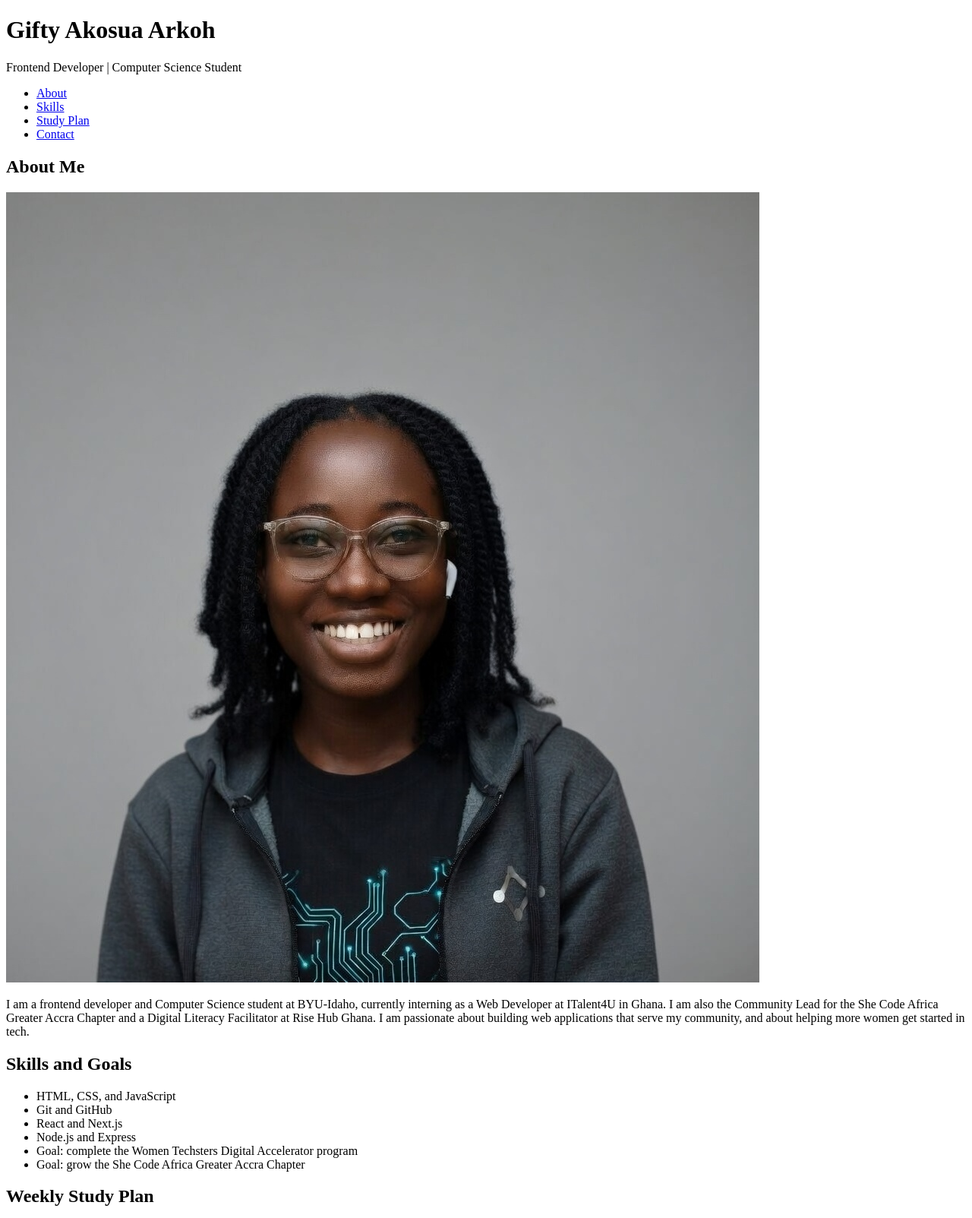
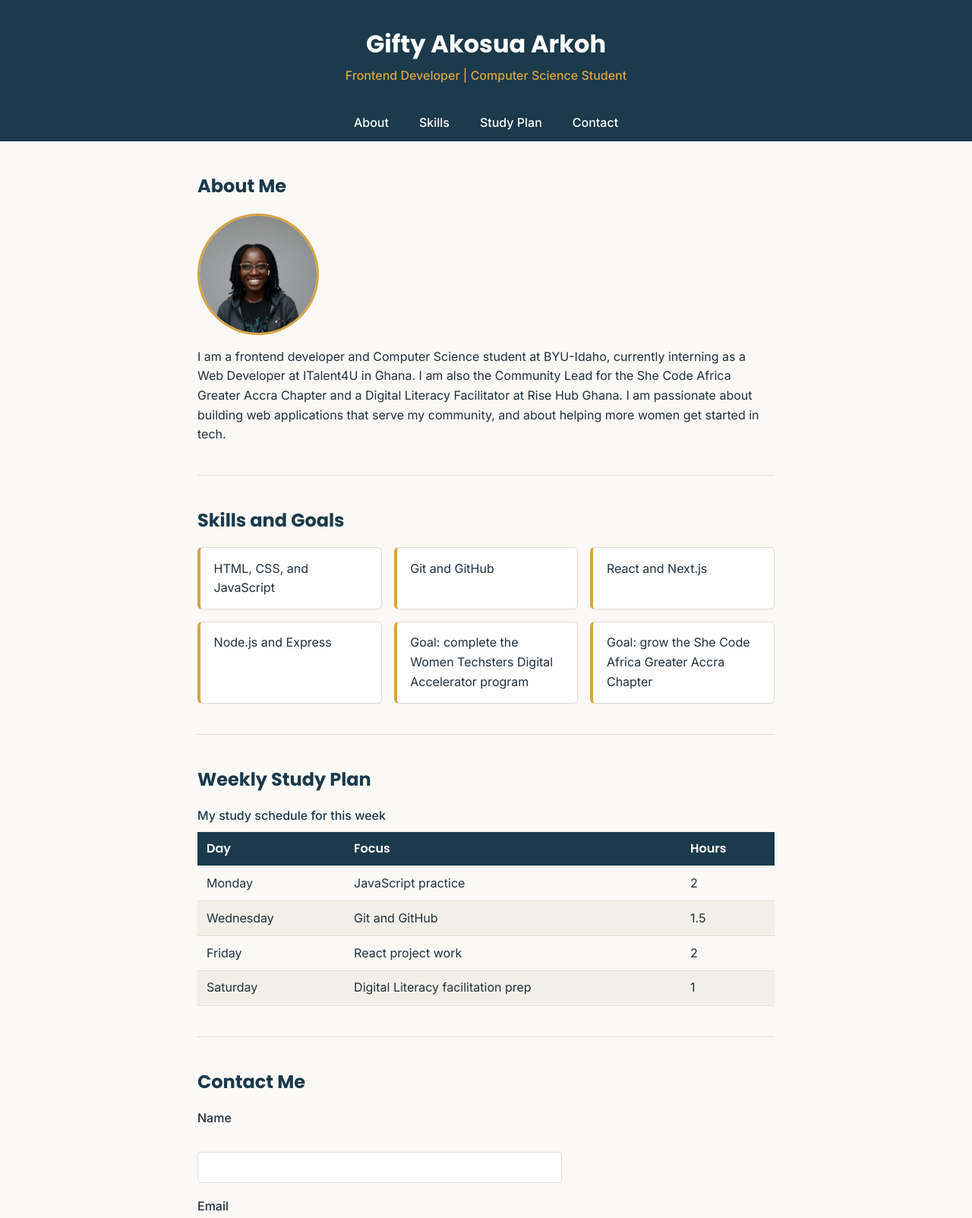
Before and after one commit to Gifty12-hub/sprint-prep, a plain HTML site: page profile-page/index.html in a window 1280 px wide. Shown: the top 1603 px of the page at 76% size. Drawn offline with Linux system fonts and the light colour scheme; files whose address does not match are found by name.

Commit message:
todo app commit

```diff
--- a/profile-page/index.html
+++ b/profile-page/index.html
@@ -5,6 +5,7 @@
     <meta charset="UTF-8">
     <meta name="viewport" content="width=device-width, initial-scale=1.0">
     <title>Gifty Akosua Arkoh - Profile</title>
+    <link rel="stylesheet" href="style.css">
 </head>
 
 <body>
--- a/profile-page/style.css
+++ b/profile-page/style.css
@@ -0,0 +1,231 @@
+/* ===== Base & Typography ===== */
+@import url('https://fonts.googleapis.com/css2?family=Poppins:wght@600;700&family=Inter:wght@400;500&display=swap');
+
+:root {
+    --color-primary: #1B3A4B;
+    --color-accent: #D9A441;
+    --color-bg: #FAF9F6;
+    --color-text: #22303C;
+    --color-card-bg: #FFFFFF;
+    --color-border: #E3DED4;
+}
+
+* {
+    box-sizing: border-box;
+    margin: 0;
+    padding: 0;
+}
+
+body {
+    font-family: 'Inter', sans-serif;
+    color: var(--color-text);
+    background-color: var(--color-bg);
+    line-height: 1.6;
+}
+
+h1,
+h2 {
+    font-family: 'Poppins', sans-serif;
+    color: var(--color-primary);
+}
+
+main {
+    max-width: 800px;
+    margin: 0 auto;
+    padding: 0 1.25rem;
+}
+
+section {
+    padding: 2.5rem 0;
+    border-bottom: 1px solid var(--color-border);
+}
+
+/* ===== Header ===== */
+header {
+    background-color: var(--color-primary);
+    color: #FFFFFF;
+    padding: 2rem 1.25rem 1.5rem;
+    text-align: center;
+}
+
+header h1 {
+    color: #FFFFFF;
+    font-size: 2rem;
+}
+
+header p {
+    color: var(--color-accent);
+    font-weight: 500;
+    margin-top: 0.25rem;
+}
+
+/* ===== Navigation (Flexbox) ===== */
+nav {
+    background-color: var(--color-primary);
+}
+
+nav ul {
+    list-style: none;
+    display: flex;
+    flex-wrap: wrap;
+    justify-content: center;
+    gap: 1.5rem;
+    padding: 0.75rem 1rem;
+}
+
+nav a {
+    color: #FFFFFF;
+    text-decoration: none;
+    font-weight: 500;
+    padding: 0.25rem 0.5rem;
+    border-bottom: 2px solid transparent;
+    transition: border-color 0.2s ease, color 0.2s ease;
+}
+
+nav a:hover,
+nav a:focus {
+    border-color: var(--color-accent);
+    color: var(--color-accent);
+}
+
+/* ===== Bio ===== */
+#bio img {
+    width: 160px;
+    height: 160px;
+    object-fit: cover;
+    border-radius: 50%;
+    border: 3px solid var(--color-accent);
+    display: block;
+    margin: 1rem 0;
+}
+
+/* ===== Skills as cards (Flexbox, wraps) ===== */
+#skills ul {
+    list-style: none;
+    display: flex;
+    flex-wrap: wrap;
+    gap: 1rem;
+    margin-top: 1rem;
+}
+
+#skills li {
+    background-color: var(--color-card-bg);
+    border: 1px solid var(--color-border);
+    border-left: 4px solid var(--color-accent);
+    border-radius: 6px;
+    padding: 0.9rem 1.1rem;
+    flex: 1 1 220px;
+    box-shadow: 0 1px 3px rgba(0, 0, 0, 0.04);
+}
+
+/* ===== Table ===== */
+table {
+    width: 100%;
+    border-collapse: collapse;
+    margin-top: 1rem;
+}
+
+caption {
+    text-align: left;
+    font-weight: 500;
+    margin-bottom: 0.5rem;
+    color: var(--color-primary);
+}
+
+th,
+td {
+    text-align: left;
+    padding: 0.6rem 0.75rem;
+    border-bottom: 1px solid var(--color-border);
+}
+
+th {
+    background-color: var(--color-primary);
+    color: #FFFFFF;
+    font-family: 'Poppins', sans-serif;
+    font-weight: 600;
+}
+
+tbody tr:nth-child(even) {
+    background-color: #F2EFE8;
+}
+
+/* ===== Form ===== */
+form {
+    margin-top: 1rem;
+    max-width: 480px;
+}
+
+form div {
+    margin-bottom: 1.1rem;
+}
+
+label {
+    display: block;
+    font-weight: 500;
+    margin-bottom: 0.35rem;
+}
+
+input,
+textarea {
+    width: 100%;
+    padding: 0.6rem 0.75rem;
+    border: 1px solid var(--color-border);
+    border-radius: 4px;
+    font-family: 'Inter', sans-serif;
+    font-size: 1rem;
+    background-color: var(--color-card-bg);
+}
+
+input:focus,
+textarea:focus {
+    outline: none;
+    border-color: var(--color-accent);
+    box-shadow: 0 0 0 3px rgba(217, 164, 65, 0.25);
+}
+
+button[type="submit"] {
+    background-color: var(--color-accent);
+    color: var(--color-primary);
+    border: none;
+    font-weight: 600;
+    padding: 0.7rem 1.6rem;
+    border-radius: 4px;
+    cursor: pointer;
+    transition: background-color 0.2s ease, transform 0.1s ease;
+}
+
+button[type="submit"]:hover {
+    background-color: #C4903A;
+}
+
+button[type="submit"]:active {
+    transform: translateY(1px);
+}
+
+/* ===== Footer ===== */
+footer {
+    text-align: center;
+    padding: 1.5rem;
+    color: #6B7B85;
+    font-size: 0.9rem;
+}
+
+/* ===== Responsive: mobile-first adjustments ===== */
+@media (max-width: 480px) {
+    header h1 {
+        font-size: 1.6rem;
+    }
+
+    nav ul {
+        gap: 1rem;
+    }
+
+    #skills li {
+        flex: 1 1 100%;
+    }
+
+    section {
+        padding: 1.75rem 0;
+    }
+}
--- a/todo-app/style.css
+++ b/todo-app/style.css
@@ -0,0 +1,116 @@
+* {
+    box-sizing: border-box;
+    margin: 0;
+    padding: 0;
+}
+
+body {
+    font-family: 'Segoe UI', Arial, sans-serif;
+    background-color: #F4F6F5;
+    color: #22303C;
+    padding: 2rem 1rem;
+}
+
+main {
+    max-width: 420px;
+    margin: 0 auto;
+    background: #FFFFFF;
+    padding: 1.5rem;
+    border-radius: 8px;
+    box-shadow: 0 1px 4px rgba(0, 0, 0, 0.08);
+}
+
+h1 {
+    font-size: 1.4rem;
+    margin-bottom: 1rem;
+    color: #1B3A4B;
+}
+
+.visually-hidden {
+    position: absolute;
+    width: 1px;
+    height: 1px;
+    overflow: hidden;
+    clip: rect(0 0 0 0);
+}
+
+#task-form {
+    display: flex;
+    gap: 0.5rem;
+    margin-bottom: 1rem;
+}
+
+#task-input {
+    flex: 1;
+    padding: 0.5rem 0.6rem;
+    border: 1px solid #D6D9D6;
+    border-radius: 4px;
+    font-size: 1rem;
+}
+
+#task-form button {
+    background-color: #D9A441;
+    color: #1B3A4B;
+    border: none;
+    padding: 0.5rem 1rem;
+    border-radius: 4px;
+    font-weight: 600;
+    cursor: pointer;
+}
+
+.filters {
+    display: flex;
+    gap: 0.5rem;
+    margin-bottom: 1rem;
+}
+
+.filter-btn {
+    background: none;
+    border: 1px solid #D6D9D6;
+    padding: 0.3rem 0.7rem;
+    border-radius: 4px;
+    cursor: pointer;
+    font-size: 0.85rem;
+}
+
+.filter-btn.active {
+    background-color: #1B3A4B;
+    color: #FFFFFF;
+    border-color: #1B3A4B;
+}
+
+#task-list {
+    list-style: none;
+}
+
+#task-list li {
+    display: flex;
+    align-items: center;
+    gap: 0.6rem;
+    padding: 0.5rem 0;
+    border-bottom: 1px solid #EEE;
+}
+
+#task-list li.completed span {
+    text-decoration: line-through;
+    color: #9AA5AB;
+}
+
+#task-list li span {
+    flex: 1;
+}
+
+.delete-btn {
+    background: none;
+    border: none;
+    color: #C0392B;
+    font-size: 1.1rem;
+    cursor: pointer;
+    line-height: 1;
+}
+
+#task-count {
+    margin-top: 1rem;
+    font-size: 0.9rem;
+    color: #6B7B85;
+}
```
Also changed, not shown: todo-app/index.html (+36 -0 lines), todo-app/script.js (+96 -0 lines), profile-page/profile-photo.jpg (renamed from profile-photo.jpg).
